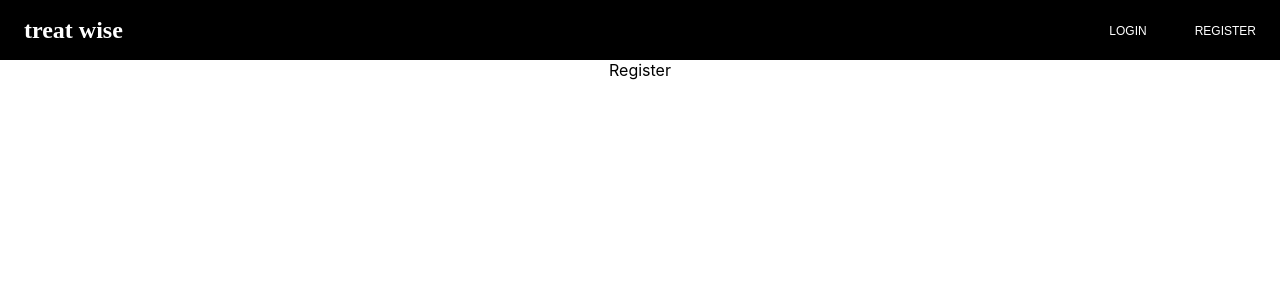
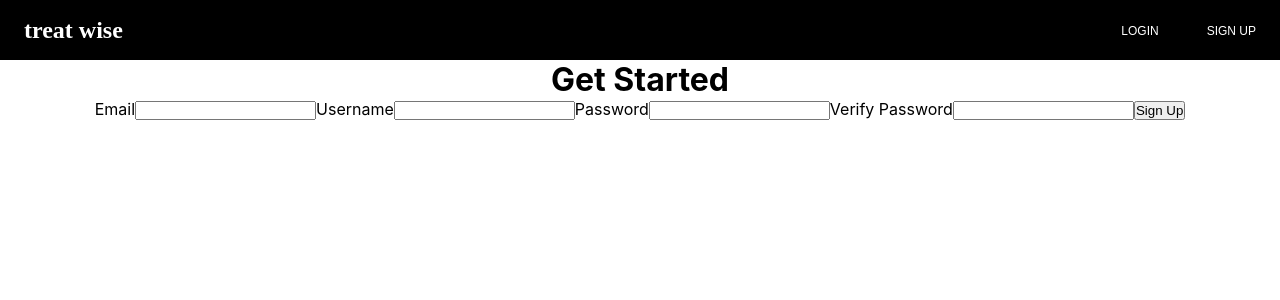
Before and after one commit to alice-griffin/Recipe-App, a React (Create React App) app in the folder recipe-app/: page /register in a window 1280 px wide. Shown: the top 300 px of the page. Built offline with nearby package versions, Linux system fonts and the light colour scheme; no server answers.

Commit message:
made login and register forms

```diff
--- a/recipe-app/src/App.js
+++ b/recipe-app/src/App.js
@@ -1,5 +1,6 @@
 import React, { useState, useEffect } from "react";
 import './App.css';
+import "./components/style.css";
 import { BrowserRouter, Switch, Route } from 'react-router-dom';
 import Axios from 'axios';
 import Home from './components/Home';
@@ -8,7 +9,7 @@ import Register from './components/auth/Register'
 import Header from './components/layout/Header'
 import UserContext from './components/auth/UserContext';
 
-import "./components/style.css";
+
 
 function App() {
 
--- a/recipe-app/src/components/auth/AuthOptions.js
+++ b/recipe-app/src/components/auth/AuthOptions.js
@@ -1,8 +1,10 @@
 import React, { useContext } from 'react';
-import {useHistory} from 'react-router-dom';
+import { useHistory } from 'react-router-dom';
 import UserContext from './UserContext';
 
 export default function AuthOptions() {
+
+    const { userData, setUserData } = useContext(UserContext);
 
     const history = useHistory();
 
@@ -14,10 +16,22 @@ export default function AuthOptions() {
         history.push("/login");
     }
 
+    const logout = () => {
+        setUserData({
+            token: undefined,
+            user: undefined
+        });
+    }
+
     return (
         <nav className="auth-buttons">
-            <button onClick={login}>LOGIN</button>
-            <button onClick={register}>REGISTER</button>
+            {userData.user ?
+                (<button onClick={logout}>LOG OUT</button>) :
+                (<div>
+                    <button onClick={login}>LOGIN</button>
+                    <button onClick={register}>SIGN UP</button>
+                </div>)
+            }
         </nav>
     )
 }
--- a/recipe-app/src/components/auth/Login.js
+++ b/recipe-app/src/components/auth/Login.js
@@ -1,9 +1,43 @@
-import React from 'react';
+import Axios from 'axios';
+import React, { useState, useContext } from 'react';
+import UserContext from './UserContext';
+import { useHistory } from 'react-router-dom';
 
 export default function Login() {
+
+    const [email, setEmail] = useState();
+    const [password, setPassword] = useState();
+
+    const { setUserData } = useContext(UserContext);
+
+    const history = useHistory();
+
+    const submit = async (e) => {
+        e.preventDefault();
+        const loggedIn = { email, password }
+        const loginResponse = await Axios.post("http://localhost:5000/users/login", loggedIn);
+        setUserData({
+            token: loginResponse.data.token,
+            user: loginResponse.data.user
+        });
+        localStorage.setItem("auth-token", loginResponse.data.token);
+        history.push("/");
+    }
+
     return (
         <div>
-            LOGIN
+            <div className="form-section">
+                <form onSubmit={submit} className="login-form">
+
+                    <label htmlFor="login-email">Email</label>
+                    <input id="login-email" type="email" onChange={(e) => setEmail(e.target.value)} />
+
+                    <label htmlFor="login-pass">Password</label>
+                    <input id="login-pass" type="password" onChange={(e) => setPassword(e.target.value)} />
+
+                    <button type="submit">Sign In</button>
+                </form>
+            </div>
         </div>
     )
 }
--- a/recipe-app/src/components/auth/Register.js
+++ b/recipe-app/src/components/auth/Register.js
@@ -1,7 +1,48 @@
-import React from 'react';
+import Axios from 'axios';
+import React, { useState, useContext } from 'react';
+import UserContext from './UserContext';
+import { useHistory } from 'react-router-dom';
 
 export default function Register() {
+
+    const [email, setEmail] = useState();
+    const [password, setPassword] = useState();
+    const [passwordCheck, setPasswordCheck] = useState();
+    const [username, setUsername] = useState();
+
+    const { setUserData } = useContext(UserContext);
+
+    const history = useHistory();
+
+    const submit = async (e) => {
+        e.preventDefault();
+        const newUser = { email, password, passwordCheck, username };
+        await Axios.post("http://localhost:5000/users/register", newUser);
+        const loginResponse = await Axios.post("http://localhost:5000/users/login", {email, password});
+        setUserData({
+            token: loginResponse.data.token,
+            user: loginResponse.data.user
+        });
+        localStorage.setItem("auth-token", loginResponse.data.token);
+        history.push("/");
+    }
+
     return (
-        <div>Register</div>
+        <div className="Register">
+            <h1 className="get-started">Get Started</h1>
+            <div className="form-section">
+                <form onSubmit={submit} className="register-form">
+                    <label htmlFor="register-email">Email</label>
+                    <input id="register-email" type="email" onChange={(e) => setEmail(e.target.value)} />
+                    <label htmlFor="register-username">Username</label>
+                    <input id="register-username" type="text" onChange={(e) => setUsername(e.target.value)} />
+                    <label htmlFor="register-pass">Password</label>
+                    <input id="register-pass" type="password" onChange={(e) => setPassword(e.target.value)} />
+                    <label htmlFor="verify-pass">Verify Password</label>
+                    <input id="verify-pass" type="password" onChange={(e) => setPasswordCheck(e.target.value)} />
+                    <button type="submit">Sign Up</button>
+                </form>
+            </div>
+        </div>
     )
 }
--- a/recipe-app/src/components/style.css
+++ b/recipe-app/src/components/style.css
@@ -41,3 +41,8 @@ ul {
 #header .auth-buttons button:hover {
     opacity: 0.7;
 }
+
+.register {
+    display: flex;
+    flex-direction: column;
+}
```
Also changed, not shown: 1 other file (tests, documents, lock files or other folders).
